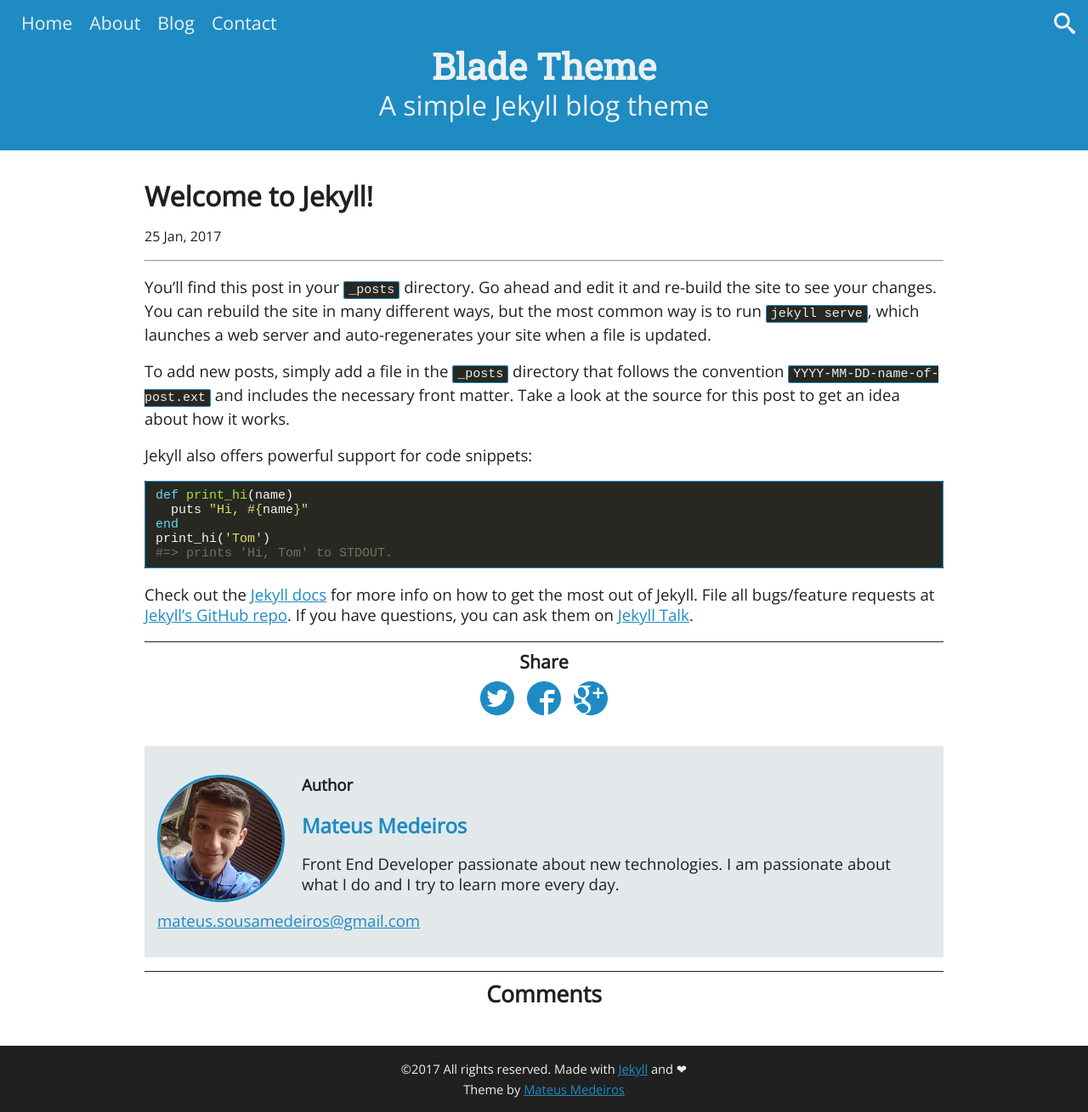
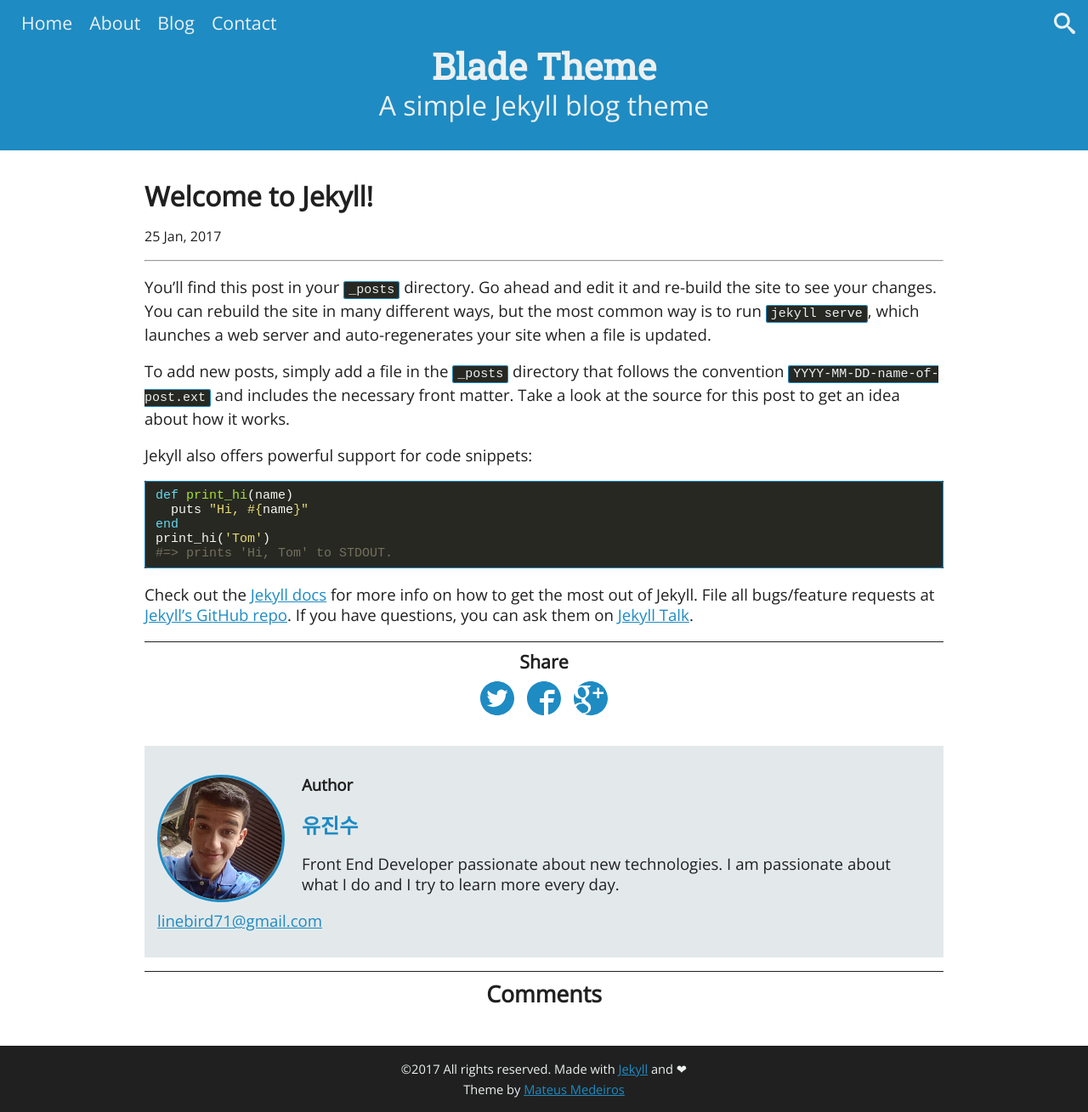
Before and after one commit to mateussmedeiros/blade-theme, a Jekyll site: the page built from _posts/2017-01-25-welcome-to-jekyll.markdown, in a window 1280 px wide. Shown: the whole page at 85% size. Built offline with Jekyll 4.4.1, drawn with Linux system fonts in a browser that asks for light colours; comment, search, counter and statistics services are not loaded.

Commit message:
Update _config.yml

```diff
--- a/_config.yml
+++ b/_config.yml
@@ -1,21 +1,21 @@
 # Site settings
-title: Blade Theme
-description: A simple Jekyll blog theme developed by Mateus Medeiros
-url: "http://mateussmedeiros.github.io/blade-theme/" # the base hostname & protocol for your site, e.g. http://example.com
+title: 엘비의 기억 저장소
+description: 일을 하는 것도 중요하지만 그에 못지 않게, 일을 어떻게 하느냐도 중요하다.
+url: "http://linebird.github.io/" # the base hostname & protocol for your site, e.g. http://example.com
 
 # Author settings
 author:
-  name     : Mateus Medeiros
+  name     : 유진수
   bio      : Front End Developer passionate about new technologies. I am passionate about what I do and I try to learn more every day.
-  email    : mateus.sousamedeiros@gmail.com
-  twitter  : https://twitter.com/mateussousam
+  email    : linebird71@gmail.com
+  twitter  : https://twitter.com/linebird
 
 #SEO settings
 logo: /assets/img/img-blog.png/ # Site logo URL
-twitter_username: mateussousam # Twitter username
+twitter_username: linebird # Twitter username
 facebook:
     app_id: 1445035275808959 # App ID
-    publisher: https://www.facebook.com/mateus.sousamedeiros # URL of the Facebook page
+    publisher: https://www.facebook.com/linebird71 # URL of the Facebook page
     admins: 100000229048939 # Facebook user ID that manages the page
 
 # Build settings
```
